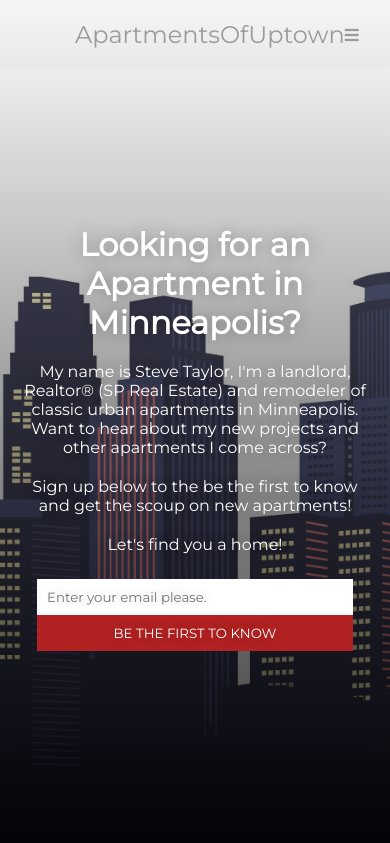
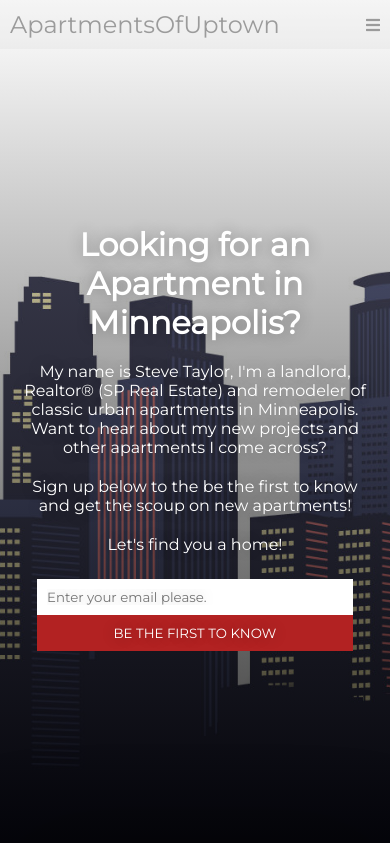
Before and after one commit to NourSofanati/zetoSite, a plain HTML site: page uptown/index.html in a window 390 px wide. Shown: the top 843 px of the page. Drawn offline with Linux system fonts and the light colour scheme.

Commit message:
Nav padding on mobile.

```diff
--- a/uptown/style.css
+++ b/uptown/style.css
@@ -175,7 +175,9 @@ main>div>* {
     nav ul {
         display: none;
     }
-
+    nav{
+        padding: 10px;
+    }
     main {
         justify-content: center;
         align-items: center;
```
